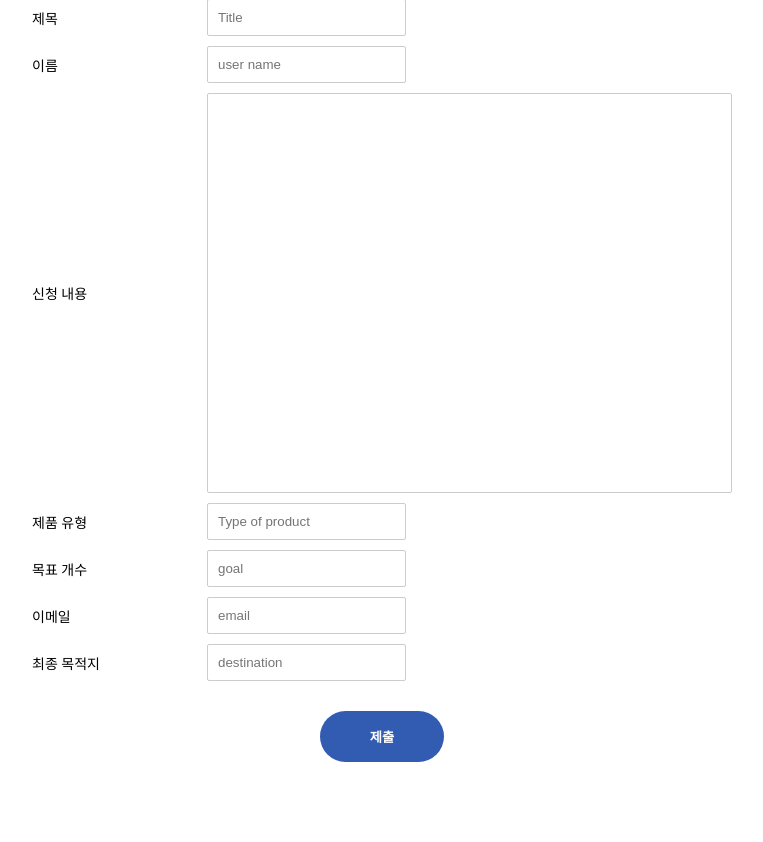
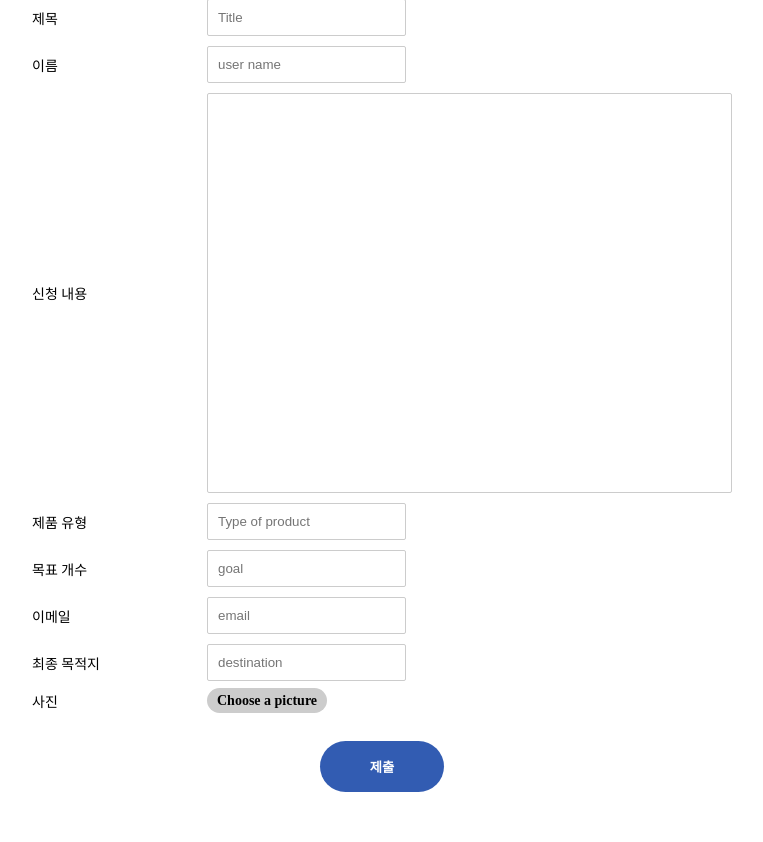
Before and after one commit to Yoon6/Giveu, a Django app: template funding/templates/components/request.html in a window 1280 px wide. Shown: the part 142-984 px from the top of the page, without its empty margins (258-1021 px from the left). Before the commit the page ends 904 px from the top, so only its background shows below. Run offline with Django 3.2, Linux system fonts and the light colour scheme; the template is opened without the code that fills it, so the values that code supplies are empty.

Commit message:
add picture button

```diff
--- a/funding/templates/components/request.html
+++ b/funding/templates/components/request.html
@@ -41,6 +41,15 @@
                     <input type="text" name="address" placeholder="destination"required>
                 </dd>
             </dl>
+            <dl>
+                <dt>사진</dt>
+                <dd>
+                    <input type="file" name="picture" id="file" required>
+                    <label for="file">
+                        Choose a picture
+                    </label>
+                </dd>
+            </dl>
 
             <input type="submit" value="제출">
         </form>
--- a/funding/templates/style/request.css
+++ b/funding/templates/style/request.css
@@ -76,3 +76,17 @@ body {
 	color: #fff;
 	cursor: pointer;
 }
+
+.wrap input[type='file']{
+	display:none;
+}
+
+label{
+	color:black;
+	padding: 5px 10px;
+	background-color: #ccc;
+	cursor: pointer;
+	border: 0;
+	border-radius: 50px;
+	font-weight: 600;
+}
```
